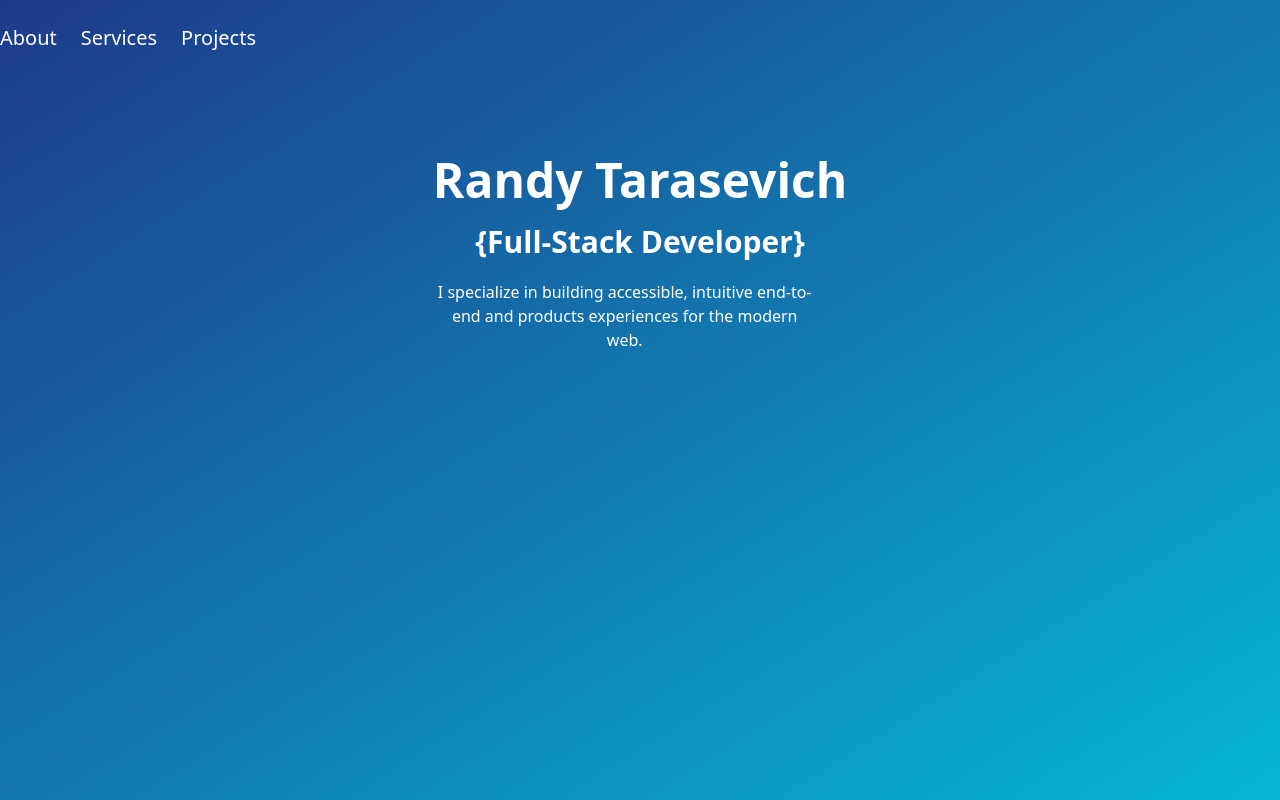
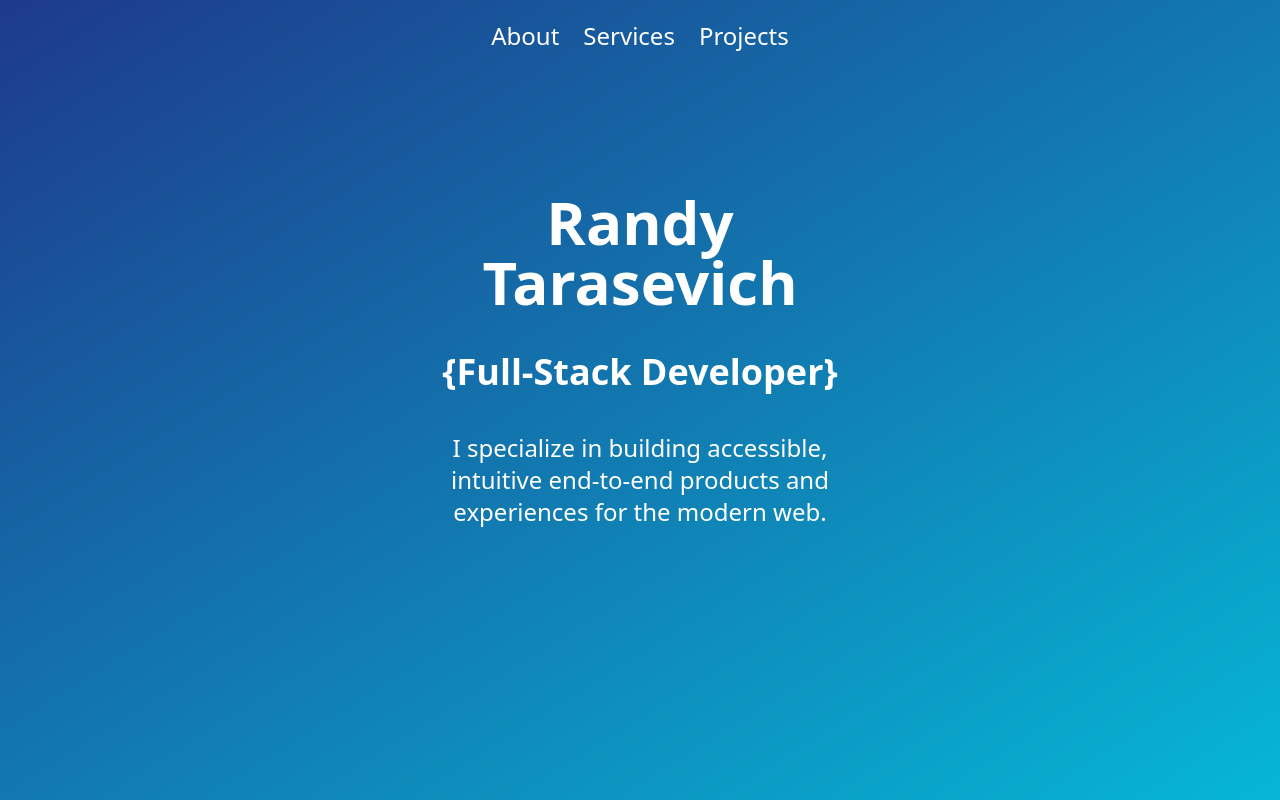
Before and after one commit to randy-tarasevich/portfolio_v2, a website: page index.html in a window 1280 px wide. Drawn offline with Linux system fonts and the light colour scheme; files that its build step writes are made by us from their sources.

Commit message:
Add files via upload

```diff
--- a/index.html
+++ b/index.html
@@ -8,13 +8,13 @@
 </head>
 <body>
 
-  <div class="relative container h-screen w-screen p-0 mx-auto bg-gradient-to-tl from-cyan-500 to-blue-900 ">
+  <div class="relative container h-screen w-screen px-0 py-0 mx-auto bg-gradient-to-tl from-cyan-500 to-blue-900 ">
 
   <!--Navbar-->
-  <nav class="relative container items-center mx-auto py-6">
+
     <!--Flex Container-->
-    <div class="flex items-center mx-auto text-white">
-      <div class="hidden text-xl md:flex space-x-6">
+    <div class="flex items-center mx-auto py-5 text-white">
+      <div class="hidden md:flex items-center justify-between mx-auto text-2xl space-x-6">
         <a href="About" class="hover:text-yellow-300">About</a>
         <a href="Services" class="hover:text-yellow-300">Services</a>
         <a href="Projects" class="hover:text-yellow-300">Projects</a>
@@ -30,32 +30,32 @@
 
     <!--Mobile Menu-->
     <div class="md:hidden">
-      <div id="menu" class="relative flex-row items-centered mx-auto justify-between hidden py-10 mt-0 space-y-0 font-bold bg-opacity-100 sm:w-auto sm:self-center text-white left-0 right-0 drop-shadow-md">
+      <div id="menu" class="absolute mx-auto items-center justify-between hidden pt-5 mt-0 mb-0 font-bold space-x-6 bg-opacity-100 text-white drop-shadow-md">
         <a href="About" class="hover:text-yellow-300">About</a>
         <a href="Services" class="hover:text-yellow-300">Services</a>
         <a href="Projects" class="hover:text-yellow-300">Projects</a>
       </div>
     </div>
-  </nav>
+
 
   <!--Hero Section-->
   <section id="hero">
     <!--Flex Container-->
-      <div class="container flex flex-row items-centered justify-between px-6 mt-10 mx-auto space-y-0 md:space-y-0">
+      <div class="container flex flex-row items-centered justify-between px-10 mt-20 mx-auto space-y-0 md:space-y-0">
 
       <!--Heading & Subtext-->
         <div class="flex flex-col mx-auto space-y-5">
-        <h1 class="max-w-md text-4xl font-bold text-center text-white mt-10 md:text-5xl">
+        <h1 class="max-w-md text-4xl font-bold text-center text-white mt-10 md:text-6xl">
           Randy Tarasevich
         </h1>
-          <h2 class="max-w-md font-bold text-center text-white sm:text-3xl md:text-3xl"> {Full-Stack Developer}</h2>
-          <p class="max-w-sm text-center text-white">
-            I specialize in building accessible, intuitive end-to-end and products experiences for the modern web.
+          <h2 class="max-w-md font-bold py-5 text-center text-white sm:text-3xl md:text-4xl"> {Full-Stack Developer}</h2>
+          <p class="max-w-sm text-center mx-auto text-2xl text-white">
+            I specialize in building accessible, intuitive end-to-end products and experiences for the modern web.
           </p>
       </div>
   </section>
 
-  <script type="text/javascript" src="script.js"></script>
+  <script type="text/javascript" src="js/script.js"></script>
   </div>
 </body>
 </html>
```
Also changed, not shown: output.css.
